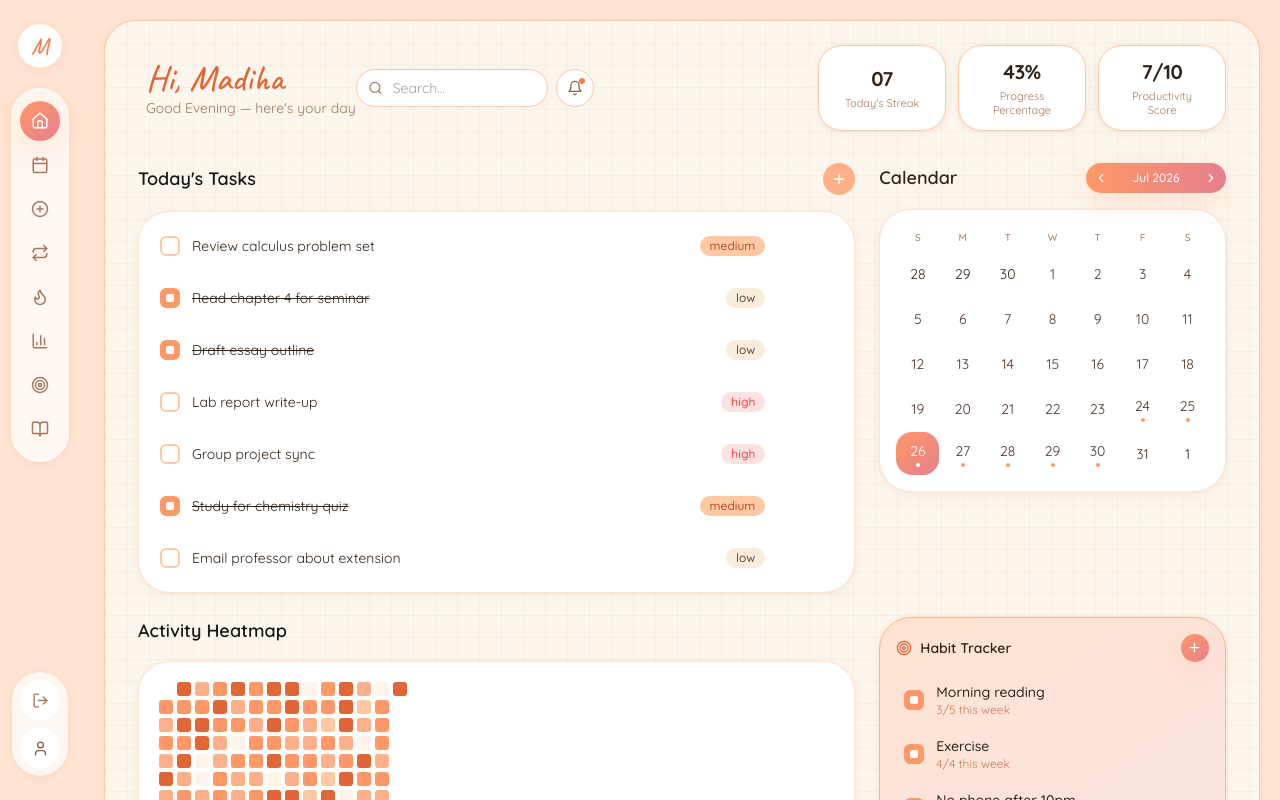
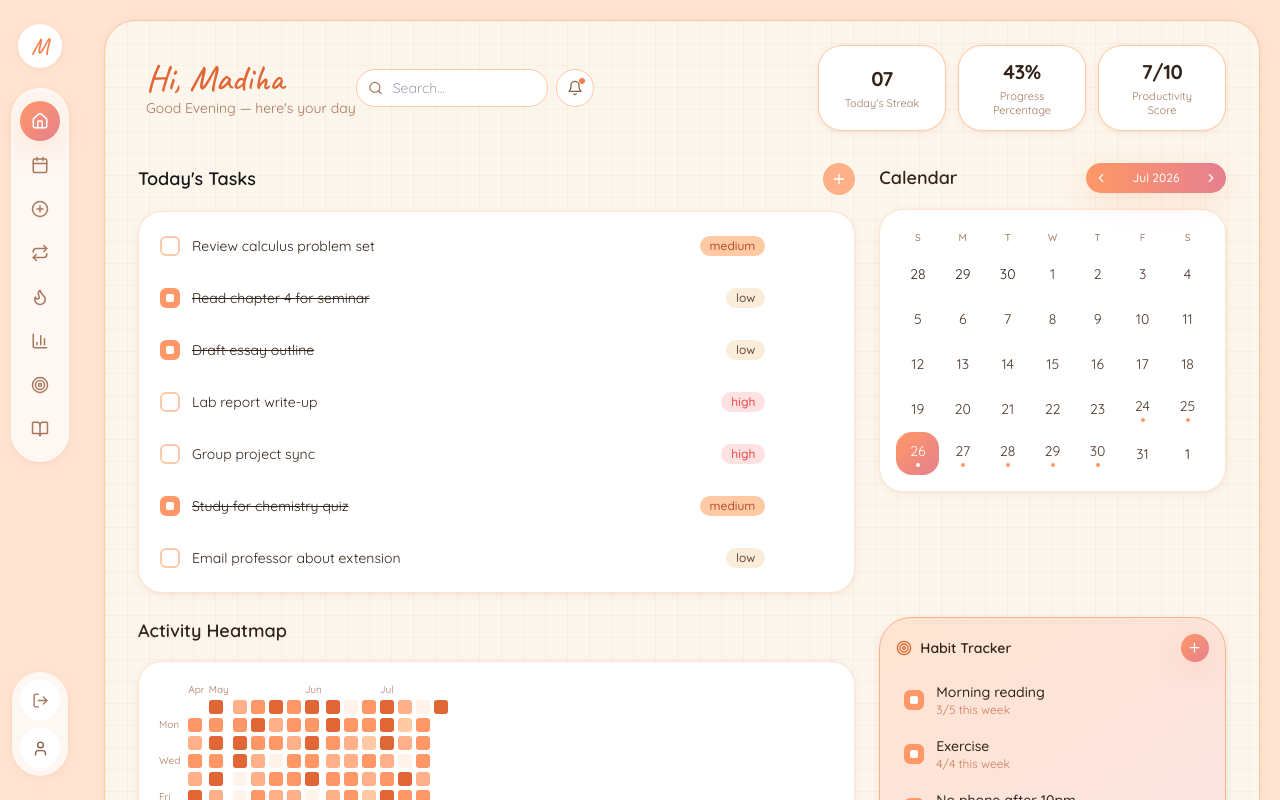
Before and after one commit to madiha2007/Daily-Planner, a Next.js app: page /dashboard in a window 1280 px wide. Shown: the top 800 px of the page. Built offline with nearby package versions, Linux system fonts and the light colour scheme.

Commit message:
Local Storage added

```diff
--- a/src/components/overlays/OverlayRoot.tsx
+++ b/src/components/overlays/OverlayRoot.tsx
@@ -8,6 +8,7 @@ import EditTaskModal from './EditTaskModal';
 import DeleteConfirmModal from './DeleteConfirmModal';
 import AddHabitModal from './AddHabitModal';
 import EditHabitModal from './EditHabitModal';
+import AddGoalModal from './AddGoalModal';
 import AddJournalModal from './AddJournalModal';
 import DayDetailsDrawer from './DayDetailsDrawer';
 import AnalyticsBreakdownDrawer from './AnalyticsBreakdownDrawer';
@@ -24,6 +25,7 @@ export default function OverlayRoot() {
       {activeOverlay === 'deleteTask' && <DeleteConfirmModal key="deleteTask" />}
       {activeOverlay === 'addHabit' && <AddHabitModal key="addHabit" />}
       {activeOverlay === 'editHabit' && <EditHabitModal key="editHabit" />}
+      {activeOverlay === 'addGoal' && <AddGoalModal key="addGoal" />}
       {activeOverlay === 'addJournal' && <AddJournalModal key="addJournal" />}
       {activeOverlay === 'dayDetails' && <DayDetailsDrawer key="dayDetails" />}
       {activeOverlay === 'analyticsBreakdown' && <AnalyticsBreakdownDrawer key="analyticsBreakdown" />}
--- a/src/components/sections/HeatmapSection.tsx
+++ b/src/components/sections/HeatmapSection.tsx
@@ -1,11 +1,12 @@
 'use client';
 
 import { useEffect, useMemo } from 'react';
-import { getDay } from 'date-fns';
+import { format, getDay, parseISO } from 'date-fns';
 import Card from '@/components/ui/Card';
 import Skeleton from '@/components/ui/Skeleton';
 import HeatmapCell from '@/components/data/HeatmapCell';
 import { useActivityStore } from '@/stores/useActivityStore';
+import { DayActivity } from '@/lib/types';
 
 const intensityLegend = [
   { level: 0, className: 'bg-peach-50' },
@@ -15,6 +16,8 @@ const intensityLegend = [
   { level: 4, className: 'bg-peach-600' },
 ];
 
+const WEEKDAY_LABELS = ['', 'Mon', '', 'Wed', '', 'Fri', ''];
+
 export default function HeatmapSection() {
   const { days, loading, fetchAll } = useActivityStore();
 
@@ -22,30 +25,61 @@ export default function HeatmapSection() {
     fetchAll();
   }, [fetchAll]);
 
-  // group into weeks (columns), each column has 7 rows (Sun-Sat)
   const weeks = useMemo(() => {
     if (days.length === 0) return [];
-    const firstDay = new Date(days[0].date);
+    const firstDay = parseISO(days[0].date);
     const paddingDays = getDay(firstDay);
-    const padded = [...Array(paddingDays).fill(null), ...days];
-    const cols: (typeof days[number] | null)[][] = [];
+    const padded: (DayActivity | null)[] = [...Array(paddingDays).fill(null), ...days];
+    const cols: (DayActivity | null)[][] = [];
     for (let i = 0; i < padded.length; i += 7) {
       cols.push(padded.slice(i, i + 7));
     }
     return cols;
   }, [days]);
 
+  const monthLabels = useMemo(() => {
+    const labels: (string | null)[] = [];
+    let lastMonth = '';
+    weeks.forEach((week) => {
+      const firstValidDay = week.find((d): d is DayActivity => d !== null);
+      if (!firstValidDay) {
+        labels.push(null);
+        return;
+      }
+      const month = format(parseISO(firstValidDay.date), 'MMM');
+      if (month !== lastMonth) {
+        labels.push(month);
+        lastMonth = month;
+      } else {
+        labels.push(null);
+      }
+    });
+    return labels;
+  }, [weeks]);
+
   return (
     <section id="heatmap" className="scroll-mt-20 rounded-2xl">
-      <h2 className="mb-4 text-lg font-semibold text-neutral-900">Activity Heatmap</h2>
+      <h2 className="mb-4 text-lg font-semibold text-cocoa-800">Activity Heatmap</h2>
       <Card>
         {loading ? (
           <Skeleton className="h-28 w-full" />
         ) : (
           <>
-            <div className="flex gap-1 overflow-x-auto pb-2">
+            <div className="overflow-x-auto pb-2">
+              <div className="flex gap-1 w-max">
+                <div className="flex flex-col gap-1 pt-[18px] pr-1 shrink-0">
+                  {WEEKDAY_LABELS.map((label, i) => (
+                    <div key={i} className="h-3.5 flex items-center text-[10px] text-cocoa-400">
+                      {label}
+                    </div>
+                  ))}
+                </div>
+
                 {weeks.map((week, wi) => (
-                <div key={wi} className="flex flex-col gap-1">
+                  <div key={wi} className="flex flex-col gap-1 shrink-0">
+                    <div className="h-[14px] text-[10px] text-cocoa-400 whitespace-nowrap">
+                      {monthLabels[wi] ?? ''}
+                    </div>
                     {week.map((day, di) =>
                       day ? (
                         <HeatmapCell key={day.date} day={day} />
@@ -56,7 +90,8 @@ export default function HeatmapSection() {
                   </div>
                 ))}
               </div>
-            <div className="mt-3 flex items-center justify-end gap-1.5 text-xs text-neutral-400">
+            </div>
+            <div className="mt-3 flex items-center justify-end gap-1.5 text-xs text-cocoa-400">
               <span>Less</span>
               {intensityLegend.map((l) => (
                 <div key={l.level} className={`h-3 w-3 rounded-[3px] ${l.className}`} />
--- a/src/components/ui/Card.tsx
+++ b/src/components/ui/Card.tsx
@@ -25,7 +25,7 @@ export default function Card({ children, className, onClick, as = 'div', tone =
     <Comp
       onClick={onClick}
       className={cn(
-        'rounded-3xl p-5 shadow-soft transition-all',
+        'rounded-2xl p-5 shadow-soft transition-all',
         toneClasses[tone],
         onClick && 'cursor-pointer text-left w-full hover:-translate-y-0.5 hover:shadow-card active:translate-y-0',
         className
--- a/src/stores/useActivityStore.ts
+++ b/src/stores/useActivityStore.ts
@@ -1,4 +1,5 @@
 import { create } from 'zustand';
+import { persist, createJSONStorage } from 'zustand/middleware';
 import { DayActivity } from '@/lib/types';
 import { fetchDayActivity } from '@/lib/api/activity';
 
@@ -9,12 +10,15 @@ interface ActivityState {
   fetchAll: () => Promise<void>;
 }
 
-export const useActivityStore = create<ActivityState>((set) => ({
+export const useActivityStore = create<ActivityState>()(
+  persist(
+    (set, get) => ({
       days: [],
       loading: false,
       error: null,
 
       fetchAll: async () => {
+        if (get().days.length > 0) return;
         set({ loading: true, error: null });
         try {
           const days = await fetchDayActivity(91);
@@ -23,4 +27,11 @@ export const useActivityStore = create<ActivityState>((set) => ({
           set({ error: (err as Error).message, loading: false });
         }
       },
-}));
+    }),
+    {
+      name: 'daily-planner:activity',
+      storage: createJSONStorage(() => localStorage),
+      partialize: (state) => ({ days: state.days }),
+    }
+  )
+);
--- a/src/stores/useGoalStore.ts
+++ b/src/stores/useGoalStore.ts
@@ -1,4 +1,5 @@
 import { create } from 'zustand';
+import { persist, createJSONStorage } from 'zustand/middleware';
 import { Goal } from '@/lib/types';
 import { fetchGoals, createGoal, updateGoal, deleteGoal } from '@/lib/api/goals';
 
@@ -12,12 +13,15 @@ interface GoalState {
   removeGoal: (id: string) => Promise<void>;
 }
 
-export const useGoalStore = create<GoalState>((set, get) => ({
+export const useGoalStore = create<GoalState>()(
+  persist(
+    (set, get) => ({
       goals: [],
       loading: false,
       error: null,
 
       fetchAll: async () => {
+        if (get().goals.length > 0) return;
         set({ loading: true, error: null });
         try {
           const goals = await fetchGoals();
@@ -41,4 +45,11 @@ export const useGoalStore = create<GoalState>((set, get) => ({
         set({ goals: get().goals.filter((g) => g.id !== id) });
         await deleteGoal(id);
       },
-}));
+    }),
+    {
+      name: 'daily-planner:goals',
+      storage: createJSONStorage(() => localStorage),
+      partialize: (state) => ({ goals: state.goals }),
+    }
+  )
+);
--- a/src/stores/useHabitStore.ts
+++ b/src/stores/useHabitStore.ts
@@ -1,4 +1,5 @@
 import { create } from 'zustand';
+import { persist, createJSONStorage } from 'zustand/middleware';
 import { Habit } from '@/lib/types';
 import { fetchHabits, createHabit, updateHabit, toggleHabitToday, deleteHabit } from '@/lib/api/habits';
 
@@ -13,12 +14,15 @@ interface HabitState {
   removeHabit: (id: string) => Promise<void>;
 }
 
-export const useHabitStore = create<HabitState>((set, get) => ({
+export const useHabitStore = create<HabitState>()(
+  persist(
+    (set, get) => ({
       habits: [],
       loading: false,
       error: null,
 
       fetchAll: async () => {
+        if (get().habits.length > 0) return;
         set({ loading: true, error: null });
         try {
           const habits = await fetchHabits();
@@ -47,4 +51,11 @@ export const useHabitStore = create<HabitState>((set, get) => ({
         set({ habits: get().habits.filter((h) => h.id !== id) });
         await deleteHabit(id);
       },
-}));
+    }),
+    {
+      name: 'daily-planner:habits',
+      storage: createJSONStorage(() => localStorage),
+      partialize: (state) => ({ habits: state.habits }),
+    }
+  )
+);
--- a/src/stores/useJournalStore.ts
+++ b/src/stores/useJournalStore.ts
@@ -1,4 +1,5 @@
 import { create } from 'zustand';
+import { persist, createJSONStorage } from 'zustand/middleware';
 import { JournalEntry } from '@/lib/types';
 import { fetchJournalEntries, createJournalEntry, deleteJournalEntry } from '@/lib/api/journal';
 
@@ -11,12 +12,15 @@ interface JournalState {
   removeEntry: (id: string) => Promise<void>;
 }
 
-export const useJournalStore = create<JournalState>((set, get) => ({
+export const useJournalStore = create<JournalState>()(
+  persist(
+    (set, get) => ({
       entries: [],
       loading: false,
       error: null,
 
       fetchAll: async () => {
+        if (get().entries.length > 0) return;
         set({ loading: true, error: null });
         try {
           const entries = await fetchJournalEntries();
@@ -35,4 +39,11 @@ export const useJournalStore = create<JournalState>((set, get) => ({
         set({ entries: get().entries.filter((e) => e.id !== id) });
         await deleteJournalEntry(id);
       },
-}));
+    }),
+    {
+      name: 'daily-planner:journal',
+      storage: createJSONStorage(() => localStorage),
+      partialize: (state) => ({ entries: state.entries }),
+    }
+  )
+);
--- a/src/stores/useOverlayStore.ts
+++ b/src/stores/useOverlayStore.ts
@@ -6,6 +6,7 @@ export type OverlayType =
   | 'deleteTask'
   | 'addHabit'
   | 'editHabit'
+  | 'addGoal'
   | 'addJournal'
   | 'dayDetails'
   | 'analyticsBreakdown'
--- a/src/stores/useTaskStore.ts
+++ b/src/stores/useTaskStore.ts
@@ -1,4 +1,5 @@
 import { create } from 'zustand';
+import { persist, createJSONStorage } from 'zustand/middleware';
 import { Task } from '@/lib/types';
 import { fetchTasks, createTask, updateTask, deleteTask } from '@/lib/api/tasks';
 
@@ -13,12 +14,15 @@ interface TaskState {
   removeTask: (id: string) => Promise<void>;
 }
 
-export const useTaskStore = create<TaskState>((set, get) => ({
+export const useTaskStore = create<TaskState>()(
+  persist(
+    (set, get) => ({
       tasks: [],
       loading: false,
       error: null,
 
       fetchAll: async () => {
+        if (get().tasks.length > 0) return;
         set({ loading: true, error: null });
         try {
           const tasks = await fetchTasks();
@@ -41,7 +45,6 @@ export const useTaskStore = create<TaskState>((set, get) => ({
       toggleTask: async (id) => {
         const current = get().tasks.find((t) => t.id === id);
         if (!current) return;
-    // optimistic update
         set({ tasks: get().tasks.map((t) => (t.id === id ? { ...t, done: !t.done } : t)) });
         await updateTask(id, { done: !current.done });
       },
@@ -50,4 +53,11 @@ export const useTaskStore = create<TaskState>((set, get) => ({
         set({ tasks: get().tasks.filter((t) => t.id !== id) });
         await deleteTask(id);
       },
-}));
+    }),
+    {
+      name: 'daily-planner:tasks',
+      storage: createJSONStorage(() => localStorage),
+      partialize: (state) => ({ tasks: state.tasks }),
+    }
+  )
+);
```
Also changed, not shown: src/components/overlays/AddGoalModal.tsx (added, +91 -0 lines), src/components/overlays/DayDetailsDrawer.tsx (+16 -16 lines), src/components/sections/GoalsSection.tsx (+14 -4 lines). Lines whose indentation alone changed are shown as unchanged.
